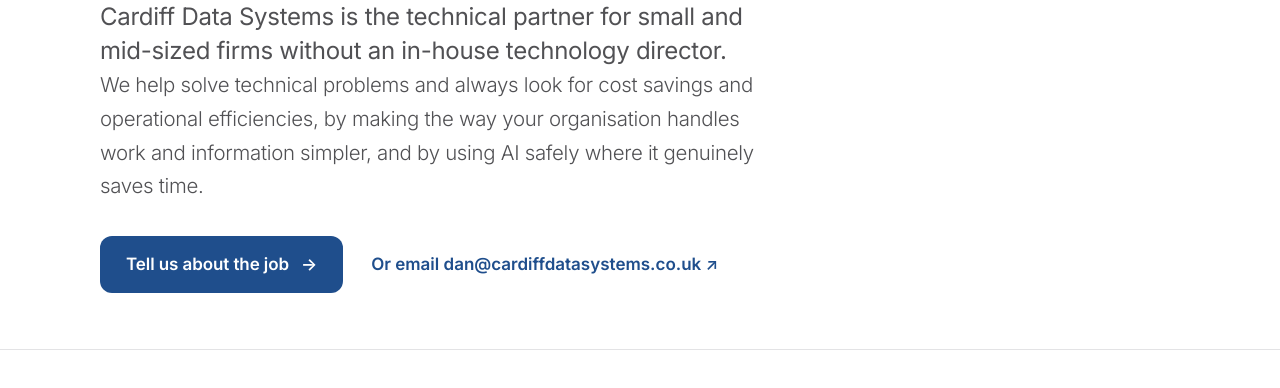
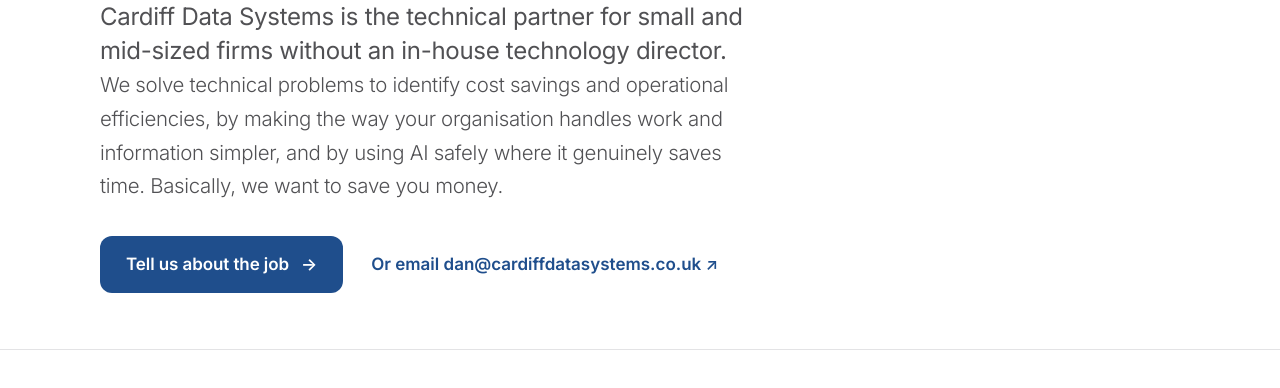
Before and after one commit to danbridge/cardiff-data-systems, a plain HTML site: page index.html in a window 1280 px wide. Shown: the part 412-800 px from the top of the page. Drawn offline with Linux system fonts and the light colour scheme.

Commit message:
Home intro: new second sentence, add 'we want to save you money'
Co-Authored-By: Claude Sonnet 5.5 <noreply@anthropic.com>
Claude-Session: https://claude.ai/code/session_01AhvNxCtGNqW3rMQ4RzriL5

```diff
--- a/index.html
+++ b/index.html
@@ -31,7 +31,7 @@
         <p class="eyebrow">Data Driven Consultancy</p>
         <h1 id="hero-title">Legacy systems, made <em>modern.</em></h1>
         <div class="hero-bottom">
-          <p class="intro">Cardiff Data Systems is the technical partner for small and mid-sized firms without an in-house technology director. <span class="light">We help solve technical problems and always look for cost savings and operational efficiencies, by making the way your organisation handles work and information simpler, and by using AI safely where it genuinely saves time.</span></p>
+          <p class="intro">Cardiff Data Systems is the technical partner for small and mid-sized firms without an in-house technology director. <span class="light">We solve technical problems to identify cost savings and operational efficiencies, by making the way your organisation handles work and information simpler, and by using AI safely where it genuinely saves time. Basically, we want to save you money.</span></p>
           <div class="hero-actions"><a class="button" href="your-jobs/index.html">Tell us about the job <span aria-hidden="true">→</span></a><a class="text-link" href="mailto:dan@cardiffdatasystems.co.uk">Or email dan@cardiffdatasystems.co.uk <span aria-hidden="true">↗</span></a></div>
         </div>
       </section>
```
